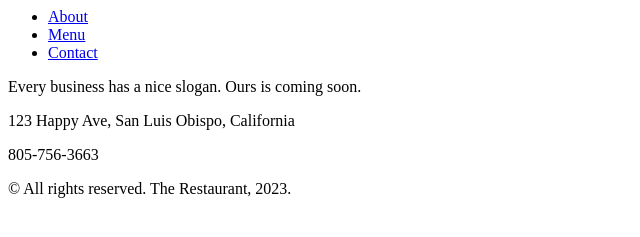
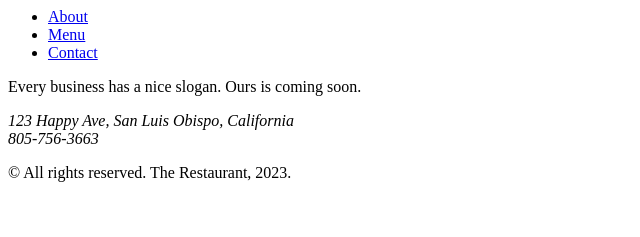
Before and after one commit to marissahageman/marissahageman.github.io, a plain HTML site: page grc338/website-content-hierarchy/index.html in a window 1280 px wide. Shown: the part 243-480 px from the top of the page, without its empty margins (0-640 px from the left). Drawn offline with Linux system fonts and the light colour scheme.

Commit message:
Update index.html

```diff
--- a/grc338/website-content-hierarchy/index.html
+++ b/grc338/website-content-hierarchy/index.html
@@ -20,8 +20,8 @@
       </nav>
     </header>
     <p class="slogan">Every business has a nice slogan. Ours is coming soon.</p>
-    <p>123 Happy Ave, San Luis Obispo, California</p>
-    <p>805-756-3663</p>
+   <address>123 Happy Ave, San Luis Obispo, California</address>
+   <address>805-756-3663</address>
     <footer>
       <p>© All rights reserved. The Restaurant, 2023.</p>
     </footer>
```
